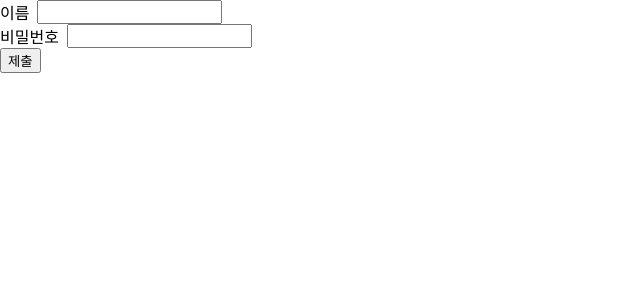
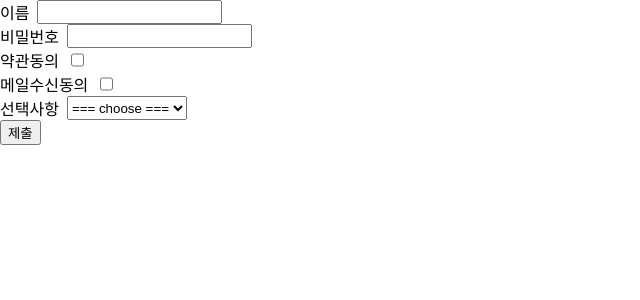
Before and after one commit to humonnom/react-practice-form, a React (Vite) app: page /join in a window 1280 px wide. Shown: the top 300 px of the page, without its empty margins (0-640 px from the left). Built offline with nearby package versions, Linux system fonts and the light colour scheme.

Commit message:
Remove unused container component Add code to each Field component

```diff
--- a/src/components/CheckboxField.tsx
+++ b/src/components/CheckboxField.tsx
@@ -5,8 +5,6 @@ import useInput from "../hooks/useInput";
 const CheckboxField: FunctionComponent<InputProps> = ({
   source,
   label,
-  placeholder,
-  type,
   validate,
 }) => {
   const { value, onChange, error } = useInput({ source, validate });
@@ -15,11 +13,10 @@ const CheckboxField: FunctionComponent<InputProps> = ({
       <div style={{ display: "flex", gridGap: "8px" }}>
         <label htmlFor={source}>{label}</label>
         <input
-          value={value ?? ""}
-          onChange={(e) => onChange(e.target.value)}
+          checked={value ?? false}
+          onChange={(e) => onChange(e.target.checked)}
           name={source}
-          type={type}
-          placeholder={placeholder}
+          type="checkbox"
         />
       </div>
     </div>
--- a/src/components/SelectboxField.tsx
+++ b/src/components/SelectboxField.tsx
@@ -1,26 +1,26 @@
 import React, { FunctionComponent } from "react";
-import { InputProps } from "../types/InputProps";
+import { SelectProps } from "../types/InputProps";
 import useInput from "../hooks/useInput";
 
-const SelectboxField: FunctionComponent<InputProps> = ({
+const SelectboxField: FunctionComponent<SelectProps> = ({
   source,
   label,
-  placeholder,
-  type,
+  option,
   validate,
 }) => {
   const { value, onChange, error } = useInput({ source, validate });
+  const optionComp = React.useMemo(() => {
+    return option.map((element) => (
+      <option key={element.key} value={element.value}>
+        {element.value}
+      </option>
+    ));
+  }, [option]);
   return (
     <div>
       <div style={{ display: "flex", gridGap: "8px" }}>
         <label htmlFor={source}>{label}</label>
-        <input
-          value={value ?? ""}
-          onChange={(e) => onChange(e.target.value)}
-          name={source}
-          type={type}
-          placeholder={placeholder}
-        />
+        <select onChange={(e) => onChange(e.target.value)}>{optionComp}</select>
       </div>
     </div>
   );
--- a/src/containers/UserInfoForm.tsx
+++ b/src/containers/UserInfoForm.tsx
@@ -1,3 +1,5 @@
+import CheckboxField from "../components/CheckboxField";
+import SelectboxField from "../components/SelectboxField";
 import SimpleForm from "../components/SimpleForm";
 import TextField from "../components/TextField";
 import { min, max } from "../utils/validationUtil";
@@ -12,6 +14,17 @@ function UserInfoForm(): JSX.Element {
         label={"비밀번호"}
         validate={[min(5), max(10)]}
       />
+      <CheckboxField source={"term-check"} label={"약관동의"} validate={[]} />
+      <CheckboxField source={"email-receive-check"} label={"메일수신동의"} />
+      <SelectboxField
+        source={"animal"}
+        label={"선택사항"}
+        option={[
+          { key: "", value: "=== choose ===" },
+          { key: "dog", value: "Dog" },
+          { key: "cat", value: "Cat" },
+        ]}
+      />
     </SimpleForm>
   );
 }
--- a/src/hooks/useInput.tsx
+++ b/src/hooks/useInput.tsx
@@ -8,14 +8,14 @@ function useInput(props: UseInputProps) {
   const { setValues, values } = useContext(FormContext);
   const error = React.useMemo(() => {
     let message = "";
-    props.validate.forEach((f) => {
+    props.validate?.forEach((f) => {
       if (message) return false;
       message = f(values[props.source]);
     });
     return message;
   }, [props.validate, values[props.source]]);
   const onChange = React.useCallback(
-    (v: string | number) => {
+    (v: string | number | boolean) => {
       setValues({
         ...values,
         [props.source]: v,
--- a/src/pages/JoinPage.tsx
+++ b/src/pages/JoinPage.tsx
@@ -1,66 +1,12 @@
-import { useCallback, useMemo, useReducer } from "react";
-import { useNavigate } from "react-router-dom";
-import PasswordContainer from "../containers/PasswordForm";
 import UserInfoForm from "../containers/UserInfoForm";
-import CheckboxContainer from "../containers/CheckboxForm";
-import { reducer } from "../utils/util";
 import { ErrorBoundary } from "../components/ErrorBoundary";
 
 export type Data = { isAllOk: boolean; allValues: any };
 
 const JoinPage = () => {
-  const navigate = useNavigate();
-  const [datas, updateDatas] = useReducer(reducer, {
-    userInfos: { isAllOk: false, allValues: {} },
-    passwords: { isAllOk: false, allValues: {} },
-    checks: { isAllOk: false, allValues: {} },
-  });
-
-  const updateData = useCallback(
-    (key: string, newData: Data) => {
-      updateDatas({ ...datas, [key]: newData });
-    },
-    [datas, updateDatas]
-  );
-
-  // TODO comfirm page로 데이터 보내기
-  // state는 제외하고 values만 보내기
-  // key-value쌍으로 송신하도록 평탄화 필요
-  const handleSubmit = useCallback(
-    (event: React.MouseEvent<HTMLButtonElement>) => {
-      event.preventDefault();
-      navigate("/confirm", {
-        state: datas,
-      });
-    },
-    [datas]
-  );
-
-  const submittable = useMemo(() => {
-    // datas의 각 data의 isAllOk가 모두 true면 data 송신 가능
-    return true;
-  }, []);
-
-  const submitButtonMessege = useMemo(() => {
-    if (submittable) return "최종 제출하기";
-    else return "입력을 다시 한번 확인해주세요";
-  }, [submittable]);
-
   return (
     <ErrorBoundary>
-      {/*<form>*/}
-
       <UserInfoForm />
-      {/*  <PasswordContainer*/}
-      {/*    update={(newData: Data) => updateData("passwords", newData)}*/}
-      {/*  />*/}
-      {/*  <CheckboxContainer*/}
-      {/*    update={(newData: Data) => updateData("checks", newData)}*/}
-      {/*  />*/}
-      {/*  <button disabled={!submittable} type="button" onClick={handleSubmit}>*/}
-      {/*    {submitButtonMessege}*/}
-      {/*  </button>*/}
-      {/*</form>*/}
     </ErrorBoundary>
   );
 };
```
Also changed, not shown: src/components/SimpleForm.tsx (+12 -8 lines), src/containers/CheckboxForm.tsx (deleted, +0 -19 lines), src/containers/PasswordForm.tsx (deleted, +0 -19 lines), src/types/InputProps.ts (+7 -1 lines).
